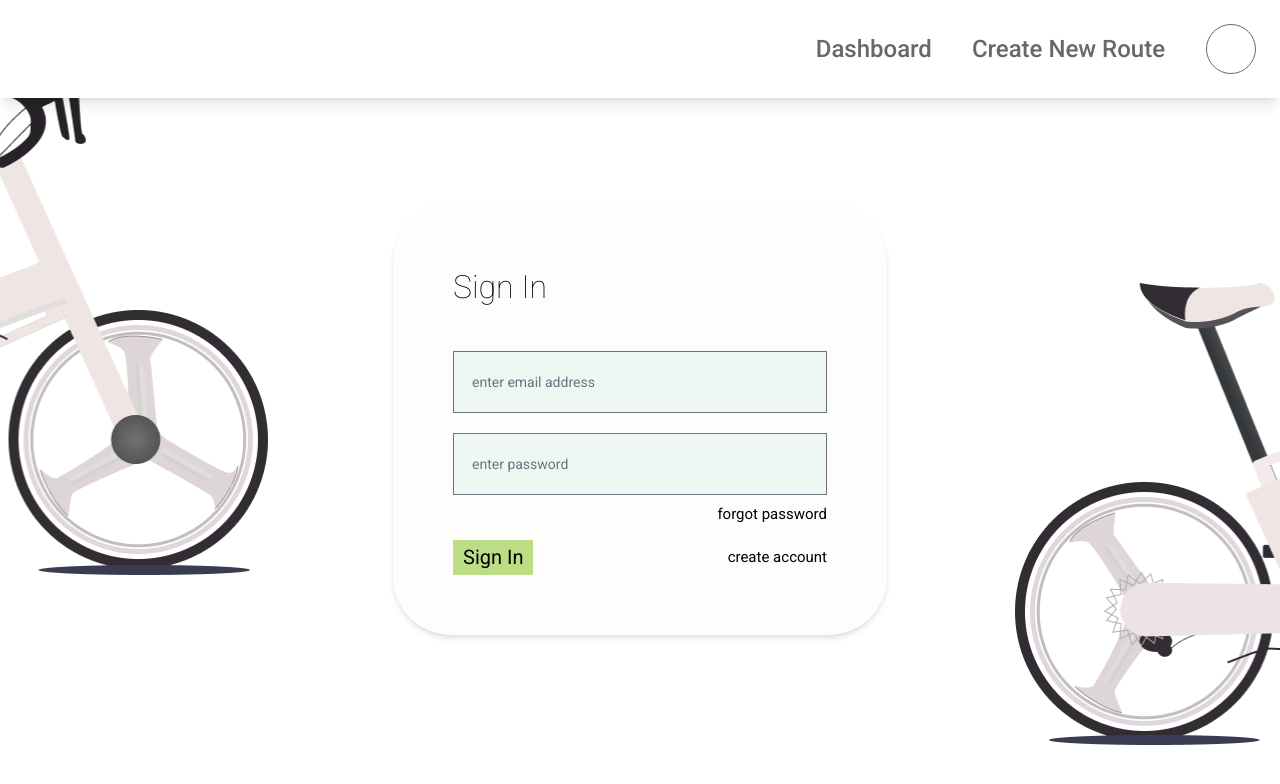
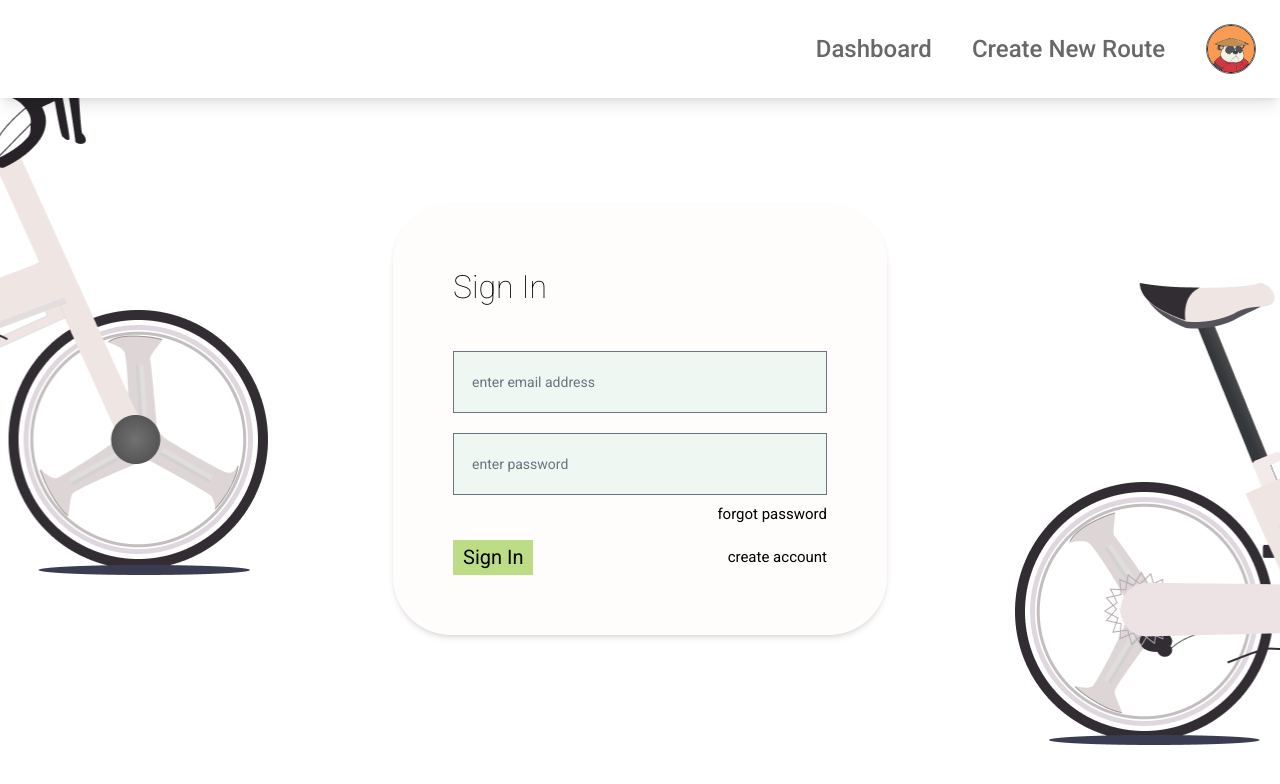
Before and after one commit to SWE-Fantastic-Four/twotyred-frontend, a React (Vite) app: page / in a window 1280 px wide. Shown: the top 784 px of the page. Built offline with nearby package versions, Linux system fonts and the light colour scheme; no server answers; a web font is replaced by a local one; what awesome-debounce-promise would draw is missing.

Commit message:
Edited Navbar

```diff
--- a/src/layout/MainHeader.jsx
+++ b/src/layout/MainHeader.jsx
@@ -2,7 +2,7 @@ import { ChevronDownIcon, ChevronLeftIcon } from "@heroicons/react/24/outline";
 import { Transition, Disclosure } from "@headlessui/react";
 import { getAuth, signOut } from "firebase/auth";
 import React, { useState, useCallback, useEffect } from 'react';
-import { useDispatch, useSelector } from 'react-redux';
+import { useSelector } from 'react-redux';
 import { Link, NavLink, useLocation, useSearchParams } from 'react-router-dom';
 import CreateSpeechBtmDark from "../assets/CreateSpeechBtmDark.svg";
 import CreateSpeechTopDark from "../assets/CreateSpeechTopDark.svg";
@@ -10,12 +10,10 @@ import Menu from "../assets/Menu.svg";
 import ProfileSpeechBtmDark from "../assets/ProfileSpeechBtmDark.svg";
 import ProfileSpeechTopDark from "../assets/ProfileSpeechTopDark.svg";
 import P from '../constants/paths';
-import { logout } from '../store/auth';
 import AvatarIcon from "../components/AvatarIcon";
 import useProfilePhoto from "../hooks/useProfilePhoto";
 
 const MainHeader = () => {
-  const dispatch = useDispatch();
   const location = useLocation();
   const auth = getAuth();
   const [searchParams] = useSearchParams();
--- a/src/layout/MainHeaderDisabled.jsx
+++ b/src/layout/MainHeaderDisabled.jsx
@@ -1,14 +1,15 @@
 import React from 'react'
-import Menu from "../assets/Menu.svg";
+import useProfilePhoto from '../hooks/useProfilePhoto'
 
 const MainHeaderDisabled = () => {
+  const profilePhoto = useProfilePhoto();
   return (
     <>
       {/* Desktop Navbar */}
       <nav className="hidden sm:flex w-full justify-center shadow-lg h-[98px] sticky top-0 bg-white z-50 cursor-default">
         <div className="flex flex-row-reverse items-center max-w-[var(--max-screen-width)] w-full text-dark-gray text-[24px] font-medium">
           <div className="h-full mr-[24px] flex items-center border-dark-gray relative group">
-            <div className="rounded-full h-[50px] w-[50px] border" />
+            <img className="border rounded-full h-[50px] w-[50px]" src={profilePhoto} />
           </div>
           <div className="h-full mr-[41px] flex items-center border-dark-gray relative group">
             <p>Create New Route</p>
```
